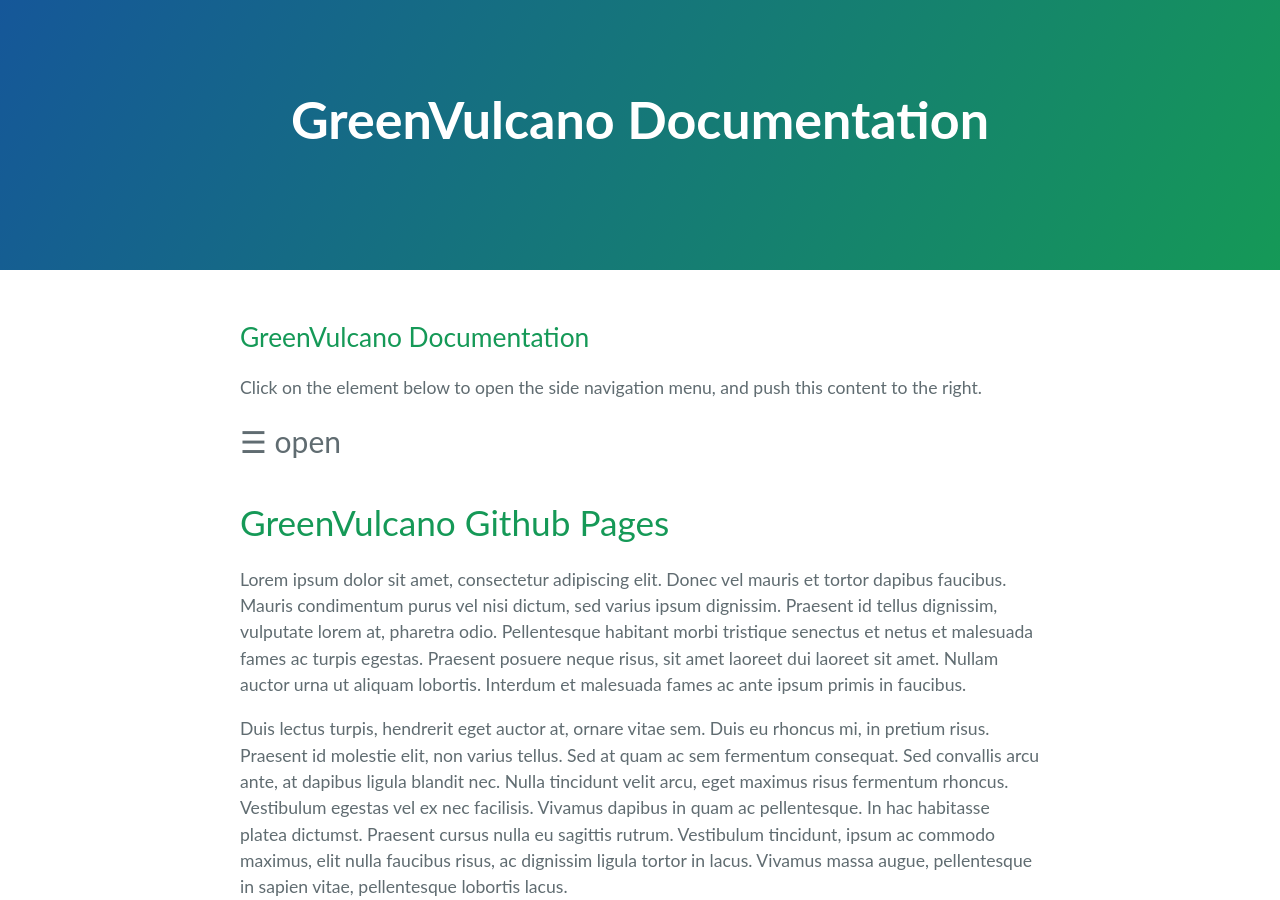
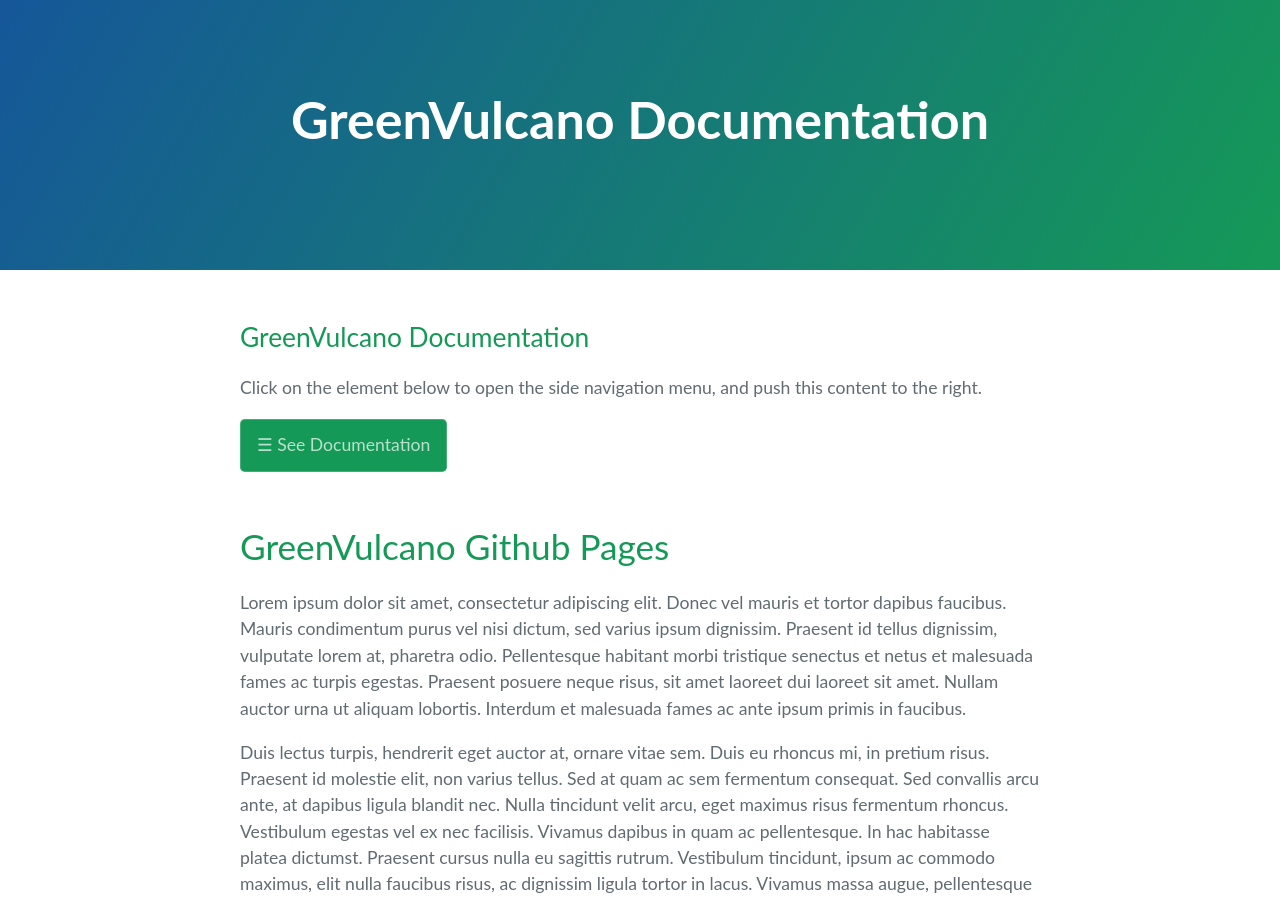
Before and after one commit to dianamw/GreenVulcano-Beta, a Jekyll site: the page built from index.md, in a window 1280 px wide and 900 px high. Built offline with Jekyll 4.4.1, drawn with Linux system fonts in a browser that asks for light colours; our own code applies the rules of GitHub Pages for plain Markdown files; the repository's description, which GitHub fills in, is left out.

Commit message:
Update default.html

```diff
--- a/_layouts/default.html
+++ b/_layouts/default.html
@@ -82,7 +82,7 @@ body {
 <div id="main">
   <h2>GreenVulcano Documentation</h2>
   <p>Click on the element below to open the side navigation menu, and push this content to the right.</p>
-  <span style="font-size:30px;cursor:pointer" onclick="openNav()">&#9776; open</span>
+  <button class="btn" onclick="openNav()">&#9776; See Documentation</button>
 
 
 <script>
```
